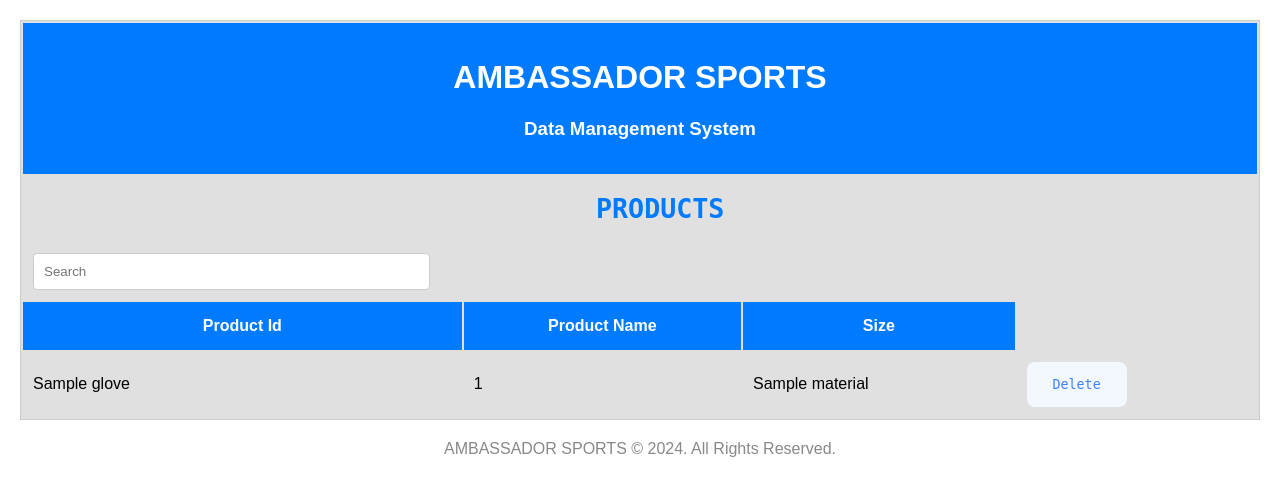
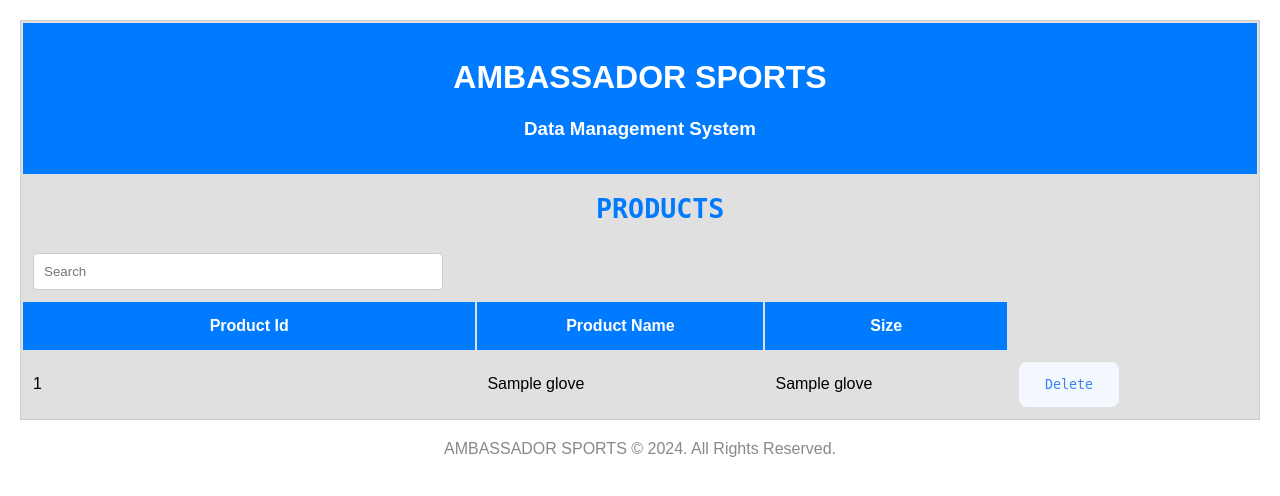
Before and after one commit to Sheikh-Ahmed-Naeem/DBMS-PROJECT, a Flask app: page /Delete_Product.html in a window 1280 px wide. Shown: the top 496 px of the page. Run offline with Flask 3, Linux system fonts and the light colour scheme; a database or web service that is not in the repository returns one stand-in record (values such as "Sample title"); some libraries are stand-ins or nearby versions.

Commit message:
Update Delete_Product.html

```diff
--- a/templates/Delete_Product.html
+++ b/templates/Delete_Product.html
@@ -112,16 +112,6 @@ button:hover {
       <td style="padding: 10px;">
         <input type="text" placeholder="Search">
       </td>
-      <!-- <td></td>
-      <td style="padding: 10px; text-align: right;">
-        <div class="gear-icon-container">
-            <img src="ellipsis.png" alt="Gear Icon" width="30">
-            <div class="options">
-                <a href="P_info.html">Add</a>
-                <a href="G_Product_del.html">Delete</a>
-            </div>
-        </div>
-      </td> -->
     </tr>
     <tr>
       <th>Product Id</th>
@@ -131,9 +121,9 @@ button:hover {
 
     {% for product in Gloves %}
     <tr>
-        <td>{{ product.p_name }}</td>
-        <td>{{ product.size }}</td>
-        <td>{{ product.material }}</td>
+        <td>{{ product[0] }}</td>
+        <td>{{ product[1] }}</td>
+        <td>{{ product[2] }}</td>
         <td>
             <form action="/delete_item" method="post">
                 <input type="hidden" name="delete_item" value="{{ product.p_id }}">
```
